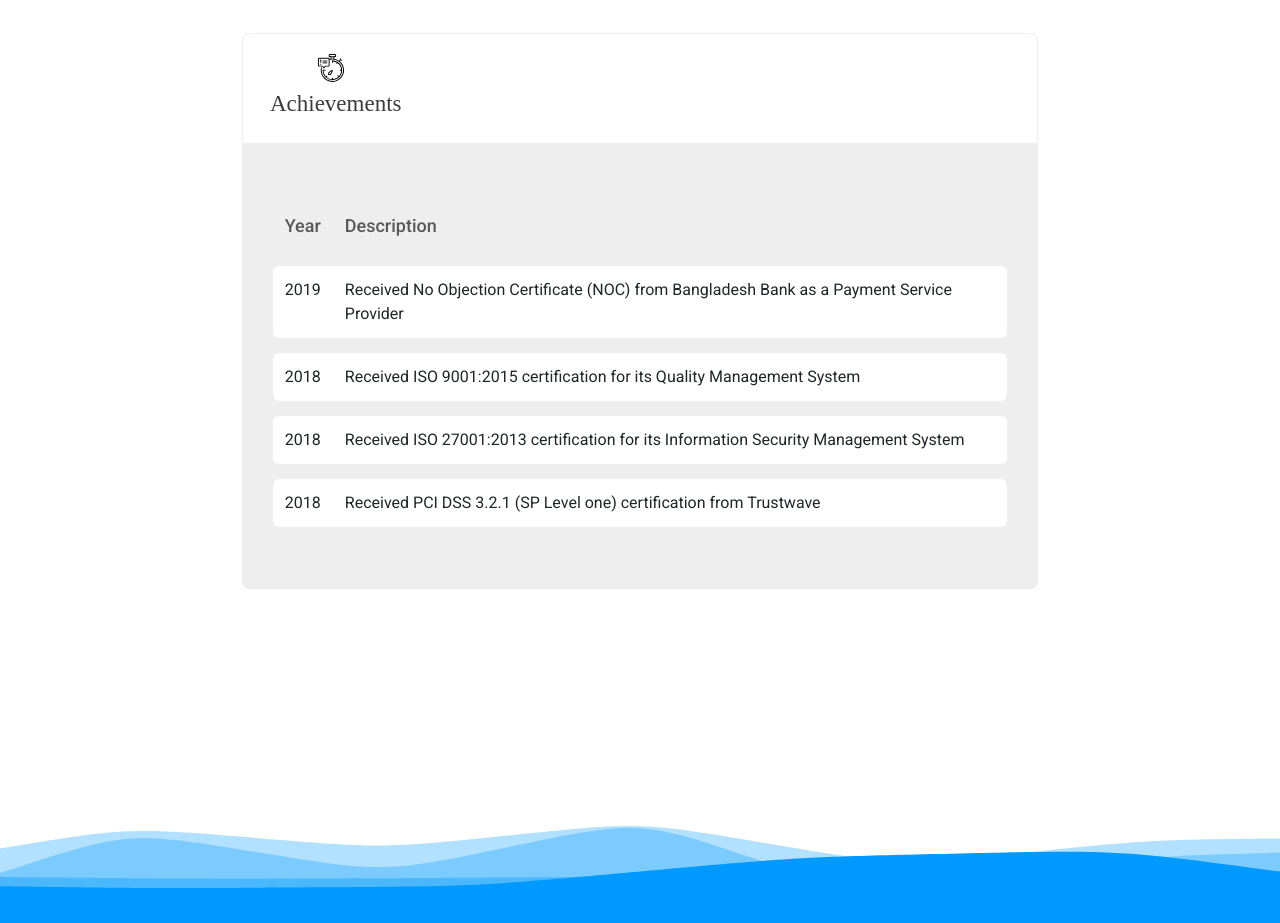
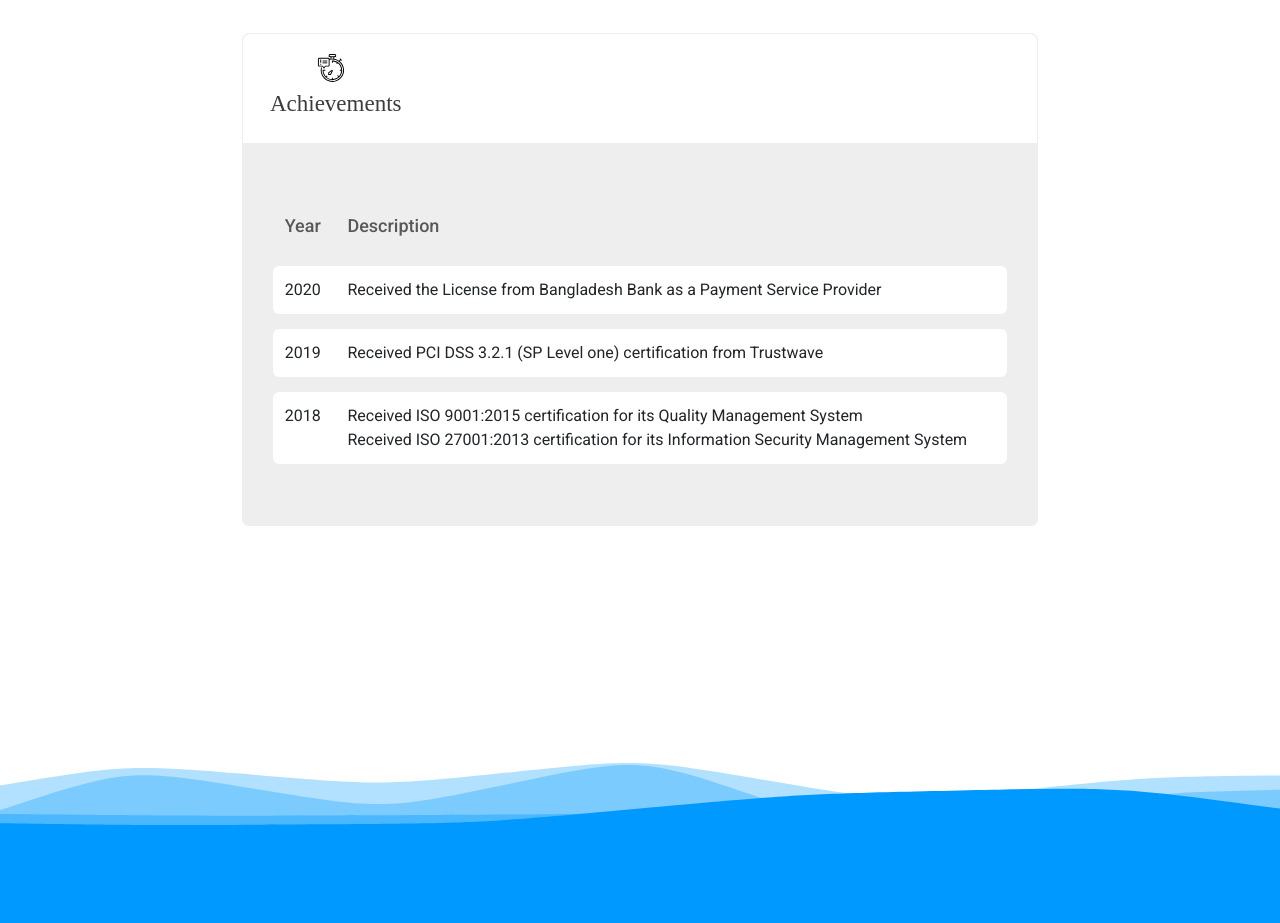
Before and after one commit to JarinTasnim/cbweb, a website: page views/about.html in a window 1280 px wide. Shown: the part 1862-2785 px from the top of the page. Drawn offline with nearby package versions, Linux system fonts and the light colour scheme; files that its build step writes are made by us from their sources; files whose address does not match are found by name; a web font is replaced by a local one.

Commit message:
updated about us page

```diff
--- a/views/about.html
+++ b/views/about.html
@@ -153,31 +153,22 @@ main_block %}
                   </thead>
                   <tbody>
                     <tr>
+                      <th scope="row">2020</th>
+                      <td>
+                        Received the License from Bangladesh Bank as a Payment Service Provider
+                      </td>
+                    </tr>
+                    <tr>
                       <th scope="row">2019</th>
                       <td>
-                        Received No Objection Certificate (NOC) from Bangladesh
-                        Bank as a Payment Service Provider
+                        Received PCI DSS 3.2.1 (SP Level one) certification from Trustwave
                       </td>
                     </tr>
                     <tr>
                       <th scope="row">2018</th>
                       <td>
-                        Received ISO 9001:2015 certification for its Quality
-                        Management System
-                      </td>
-                    </tr>
-                    <tr>
-                      <th scope="row">2018</th>
-                      <td>
-                        Received ISO 27001:2013 certification for its
-                        Information Security Management System
-                      </td>
-                    </tr>
-                    <tr>
-                      <th scope="row">2018</th>
-                      <td>
-                        Received PCI DSS 3.2.1 (SP Level one) certification from
-                        Trustwave
+                        <p>Received ISO 9001:2015 certification for its Quality Management System</p>
+                        <p>Received ISO 27001:2013 certification for its Information Security Management System</p>
                       </td>
                     </tr>
                   </tbody>
```
Also changed, not shown: index.js (+6 -4 lines).
